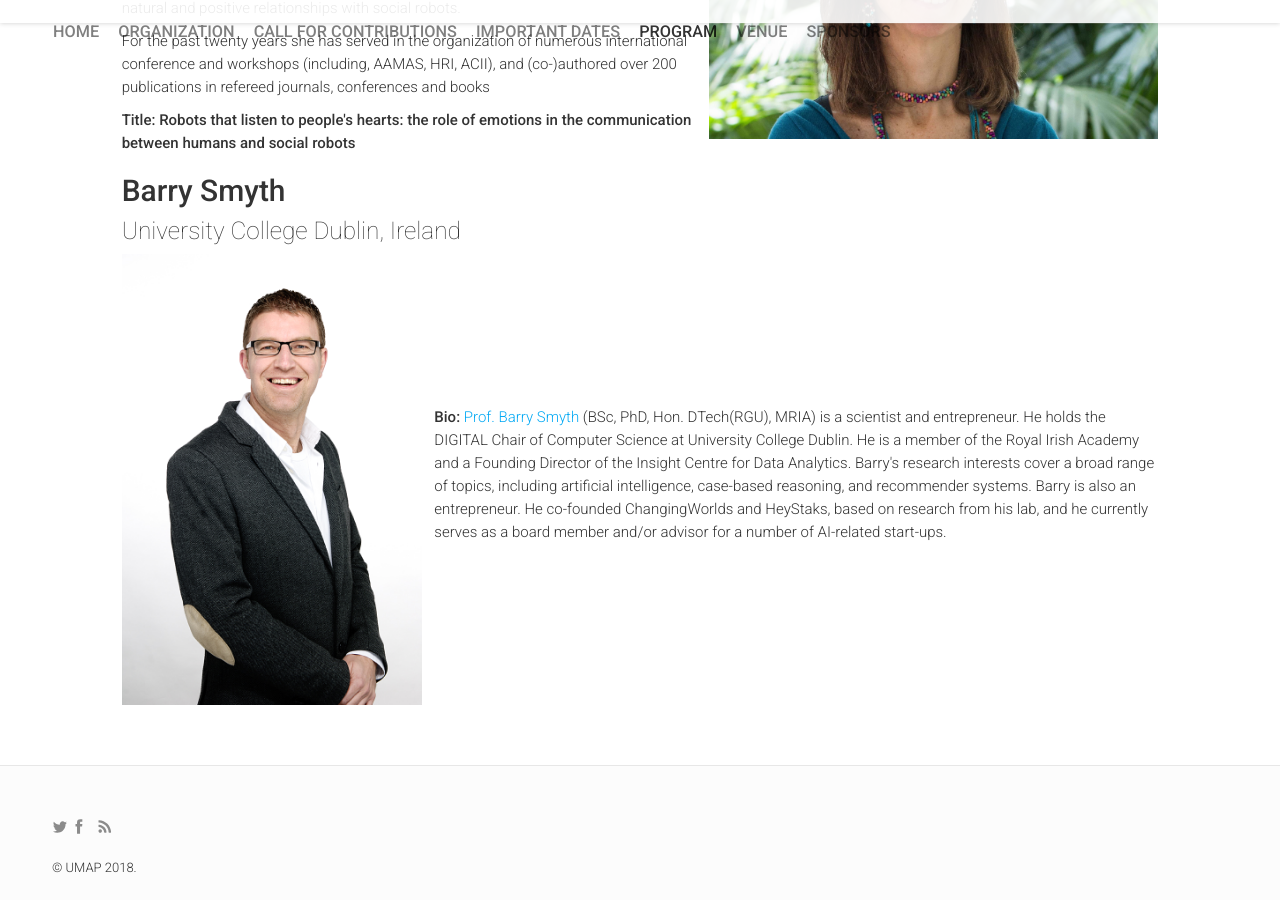
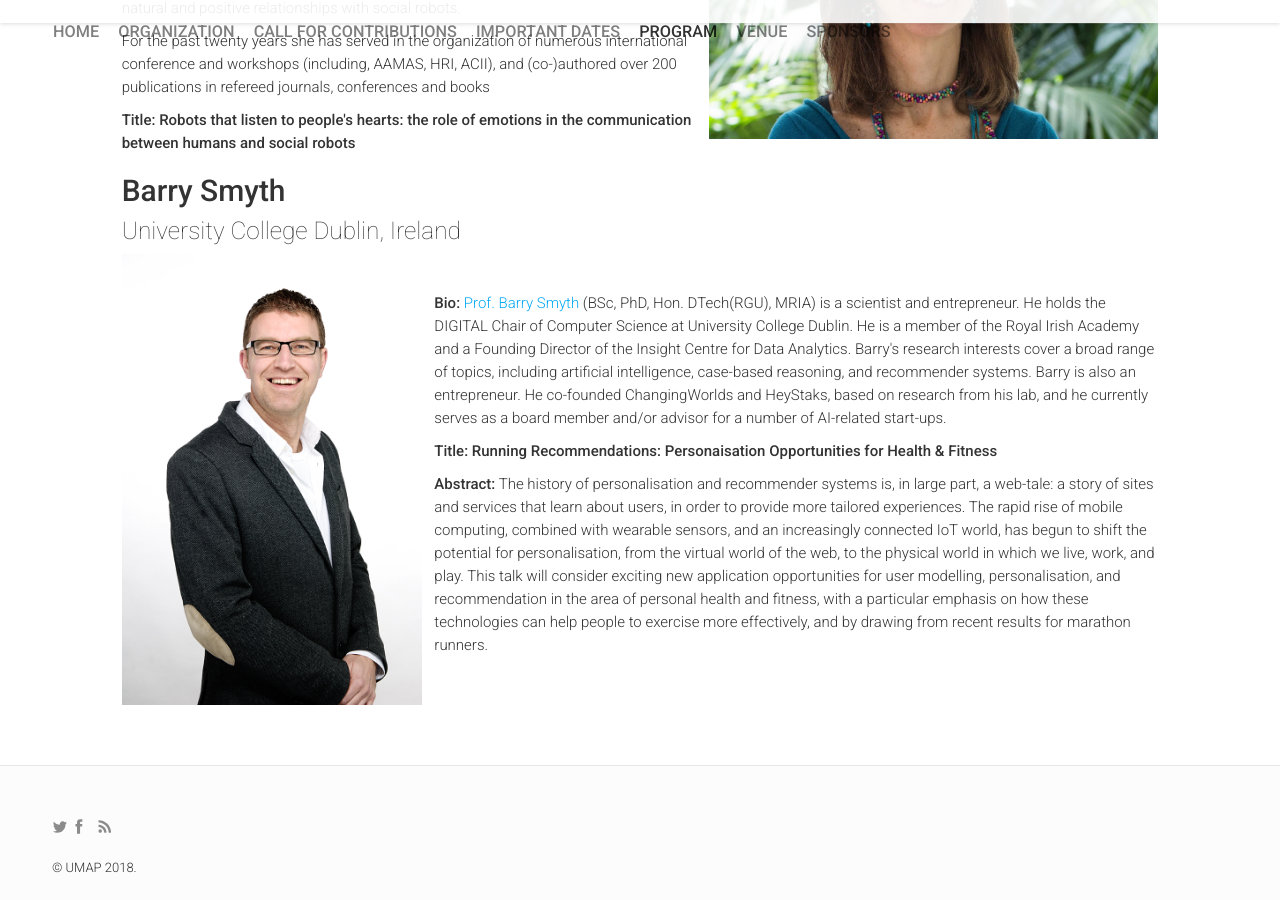
Before and after one commit to yangjiera/mergeBB, a Jekyll site: the page built from keynotes.html, in a window 1280 px wide and 900 px high, scrolled down 1291 px. Built offline with Jekyll 4.4.1, drawn with Linux system fonts in a browser that asks for light colours; nearby versions of some CDN libraries; comment, search, counter and statistics services are not loaded.

Commit message:
change keynotes

```diff
--- a/_includes/speakers-list.html
+++ b/_includes/speakers-list.html
@@ -56,6 +56,10 @@
                 <td>
                     <p><b>Bio:</b> <a href="http://barrysmyth.me" target="_blank">Prof. Barry Smyth</a> (BSc, PhD, Hon. DTech(RGU), MRIA) is a scientist and entrepreneur. He holds the DIGITAL Chair of Computer Science at University College Dublin. He is a member of the Royal Irish Academy and a Founding Director of the Insight Centre for Data Analytics. Barry's research interests cover a broad range of topics, including artificial intelligence, case-based reasoning, and recommender systems. Barry is also an entrepreneur. He co-founded ChangingWorlds and HeyStaks, based on research from his lab, and he currently serves as a board member and/or advisor for a number of AI-related start-ups.</p>
 
+                    <p><b>Title: Running Recommendations: Personaisation Opportunities for Health & Fitness</b></p>
+
+                    <p><b>Abstract:</b> The history of personalisation and recommender systems is, in large part, a web-tale: a story of sites and services that learn about users, in order to provide more tailored experiences. The rapid rise of mobile computing, combined with wearable sensors, and an increasingly connected IoT world, has begun to shift the potential for personalisation, from the virtual world of the web, to the physical world in which we live, work, and play. This talk will consider exciting new application opportunities for user modelling, personalisation, and recommendation in the area of personal health and fitness, with a particular emphasis on how these technologies can help people to exercise more effectively, and by drawing from recent results for marathon runners.</p>
+
                 </td>
             </tr>
             </table>
```
Also changed, not shown: 1 other file.
